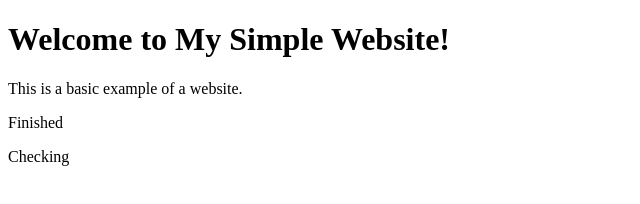
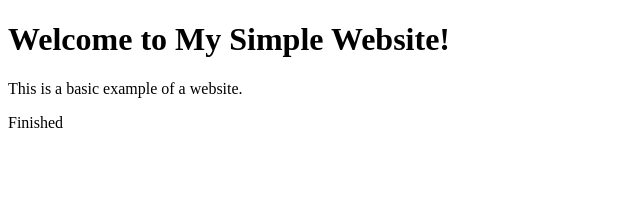
Before and after one commit to Krishks369/simple_website, a plain HTML site: page index.html in a window 1280 px wide. Shown: the full height of the page, 0-640 px from the left. Drawn offline with Linux system fonts and the light colour scheme.

Commit message:
Update index.html

```diff
--- a/index.html
+++ b/index.html
@@ -7,6 +7,5 @@
     <h1>Welcome to My Simple Website!</h1>
     <p>This is a basic example of a website.</p>
     <p> Finished </p>
-    <p> Checking </p>
 </body>
 </html>
```
